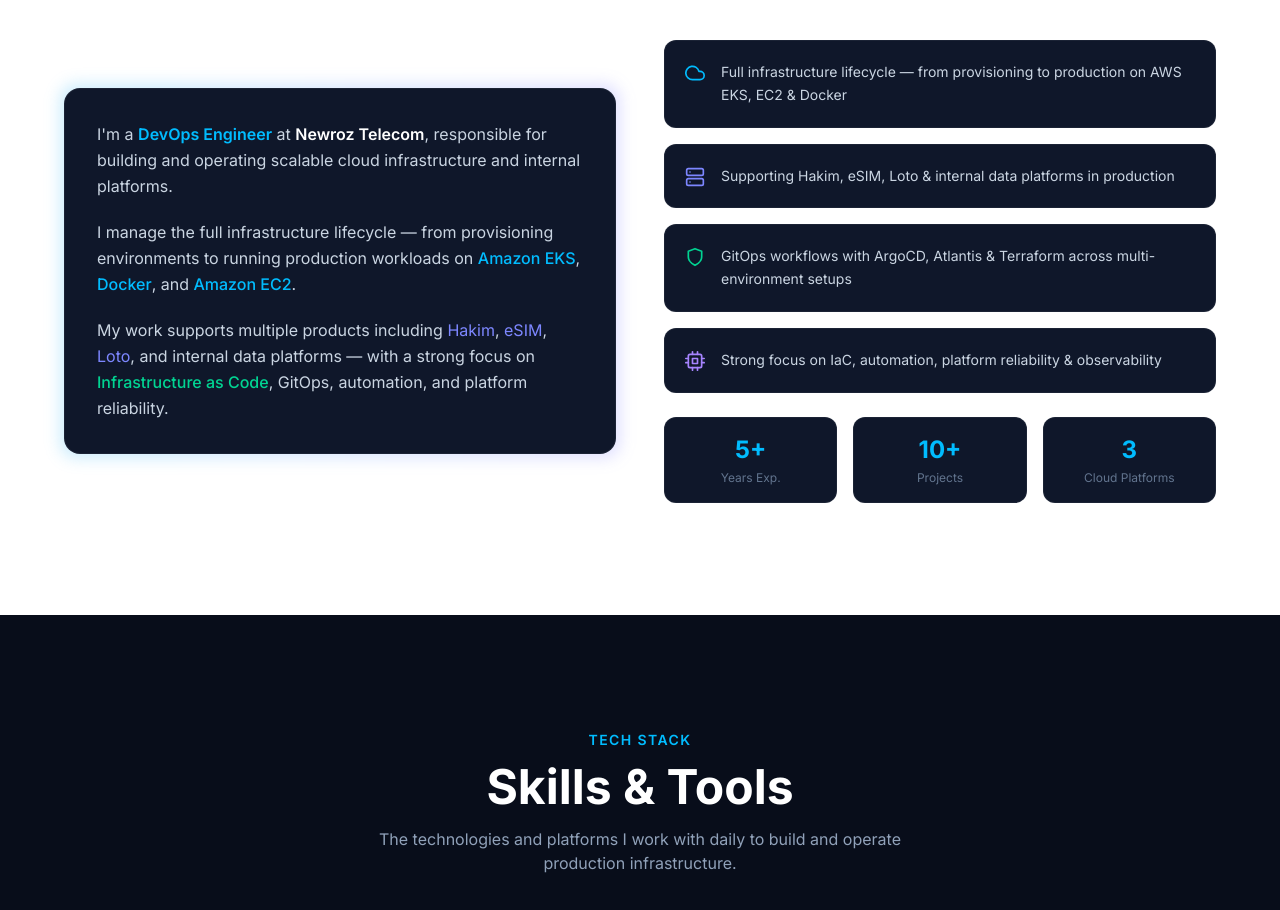
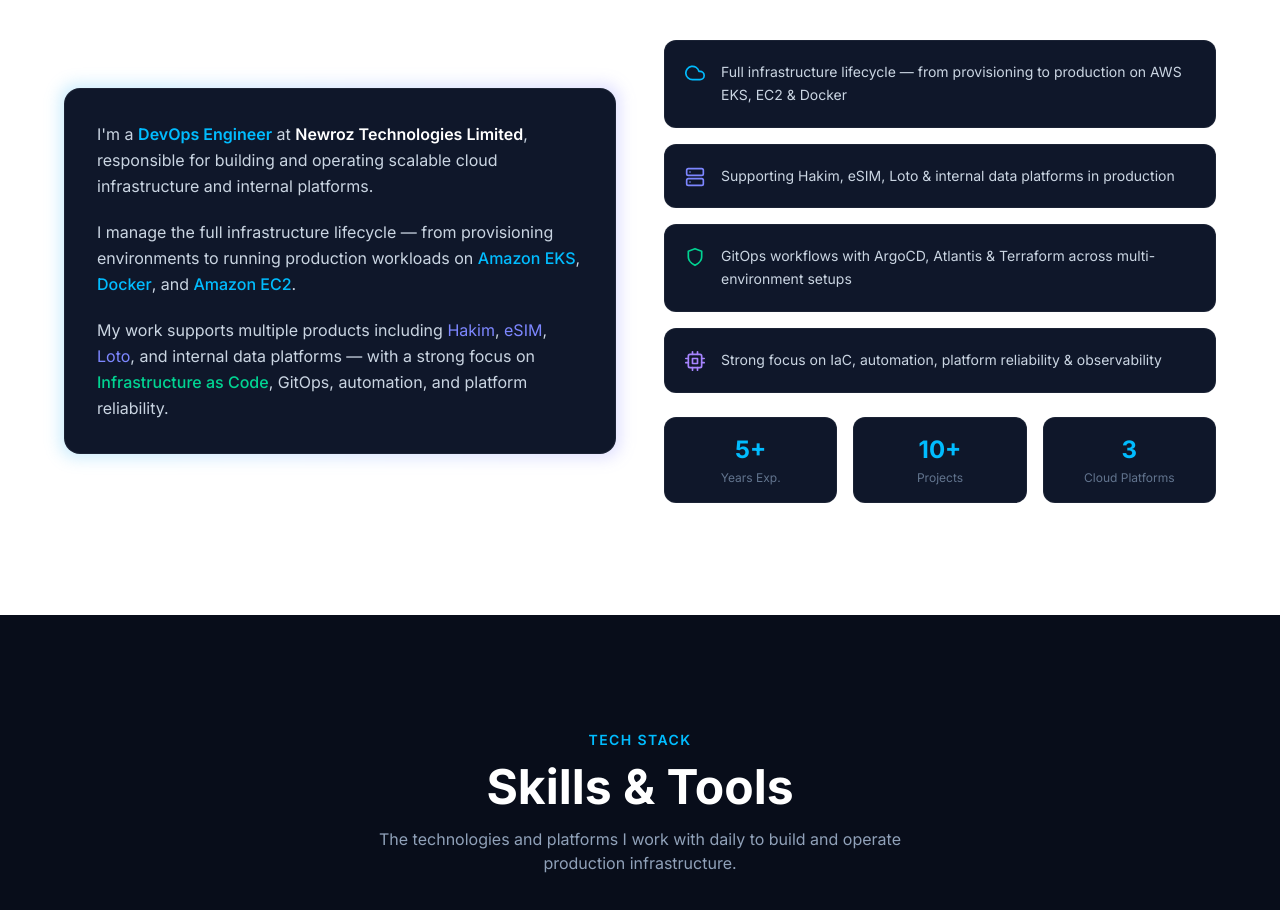
Before and after one commit to mahmud-arif/mahmud-arif.github.io, a Next.js app: page / in a window 1280 px wide. Shown: the part 1020-1930 px from the top of the page. Built offline with nearby package versions, Linux system fonts and the light colour scheme.

Commit message:
fix: Newroz Telecom → Newroz Technologies Limited

```diff
--- a/src/components/About.tsx
+++ b/src/components/About.tsx
@@ -40,7 +40,7 @@
               <div className="relative bg-[#0f172a] border border-white/5 rounded-2xl p-8">
                 <p className="text-slate-300 text-base leading-relaxed mb-5">
                   I&apos;m a <span className="text-sky-400 font-semibold">DevOps Engineer</span> at{" "}
-                  <span className="text-white font-semibold">Newroz Telecom</span>, responsible for
+                  <span className="text-white font-semibold">Newroz Technologies Limited</span>, responsible for
                   building and operating scalable cloud infrastructure and internal platforms.
                 </p>
                 <p className="text-slate-300 text-base leading-relaxed mb-5">
```
